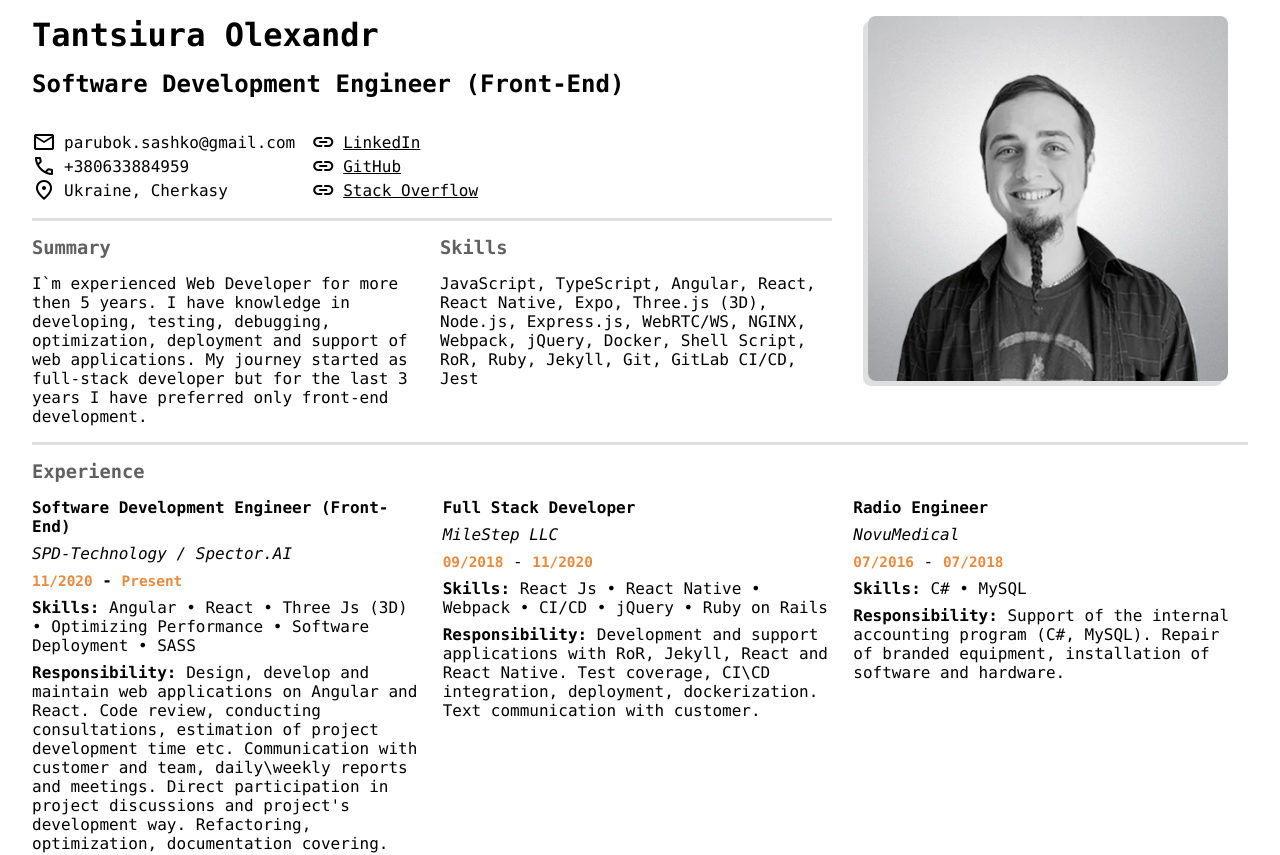
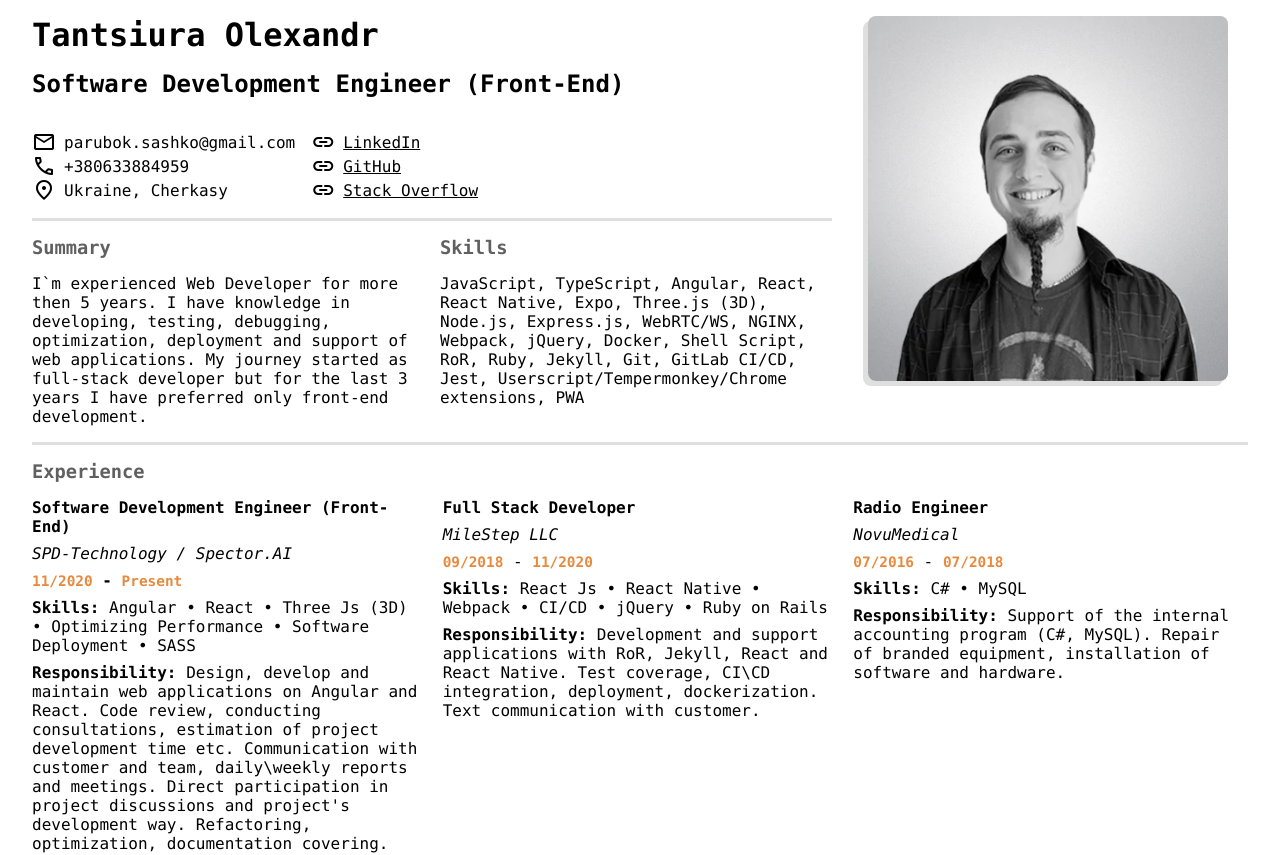
Before and after one commit to Sany18/cv, a Next.js app: page /cv/ in a window 1280 px wide. Shown: the top 855 px of the page. Built offline with nearby package versions, Linux system fonts and the light colour scheme.

Commit message:
Add some skills
Signed-off-by: Alexandr Tantsiura <o.tantsiura@spd-ukraine.com>

```diff
--- a/src/app/layout.tsx
+++ b/src/app/layout.tsx
@@ -14,7 +14,7 @@ export default function RootLayout({
 }>) {
   return (
     <html lang="en">
-      <body>{children}</body>
+      <body suppressHydrationWarning>{children}</body>
     </html>
   );
 }
--- a/src/app/page.tsx
+++ b/src/app/page.tsx
@@ -9,8 +9,9 @@ import './page.scss';
 export default function Home() {
   const skills = [
     'JavaScript', 'TypeScript', 'Angular', 'React', 'React Native', 'Expo', 'Three.js (3D)',
-    'Node.js', 'Express.js', 'WebRTC/WS', 'NGINX', 'Webpack', 'jQuery', 'Docker',
-    'Shell Script', 'RoR', 'Ruby', 'Jekyll', 'Git', 'GitLab CI/CD', 'Jest',
+    'Node.js', 'Express.js', 'WebRTC/WS', 'NGINX', 'Webpack',
+    'jQuery', 'Docker', 'Shell Script', 'RoR', 'Ruby', 'Jekyll', 'Git', 'GitLab CI/CD', 'Jest',
+    'Userscript/Tempermonkey/Chrome extensions', 'PWA'
   ];
 
   const dateNow = new Date().toISOString().split('T')[0];
```
